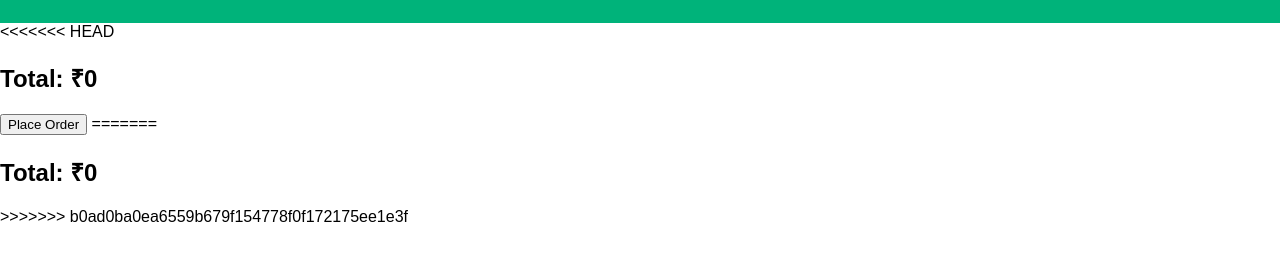
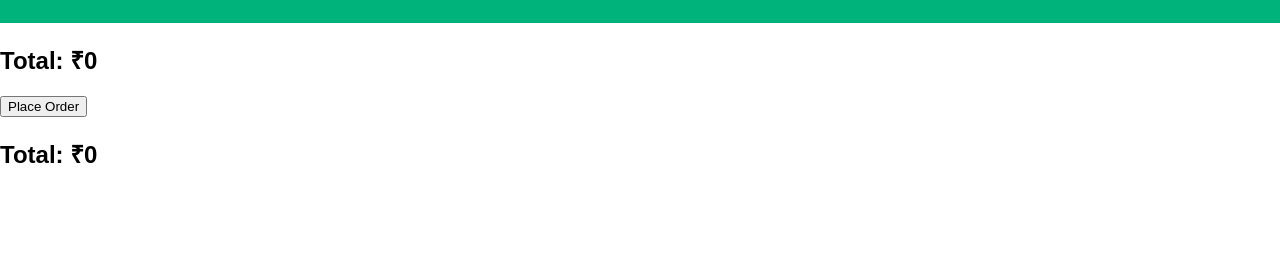
Before and after one commit to E5222039/e-commerce-web, a website: page public/cart.html in a window 1280 px wide. Shown: the part 67-328 px from the top of the page. Drawn offline with Linux system fonts and the light colour scheme; no server answers.

Commit message:
Update cart.html

```diff
--- a/public/cart.html
+++ b/public/cart.html
@@ -11,14 +11,14 @@
     <a href="index.html">← Back to Shop</a>
   </header>
 
-<<<<<<< HEAD
+
   <main id="cart-items"></main>
   <h2 id="total">Total: ₹0</h2>
   <button id="payButton">Place Order</button>
-=======
+
     <main id="cart-items"></main>
     <h2 id="total">Total: ₹0</h2>
->>>>>>> b0ad0ba0ea6559b679f154778f0f172175ee1e3f
+
 
   <script>
     // ✅ Ensure user is logged in
```
